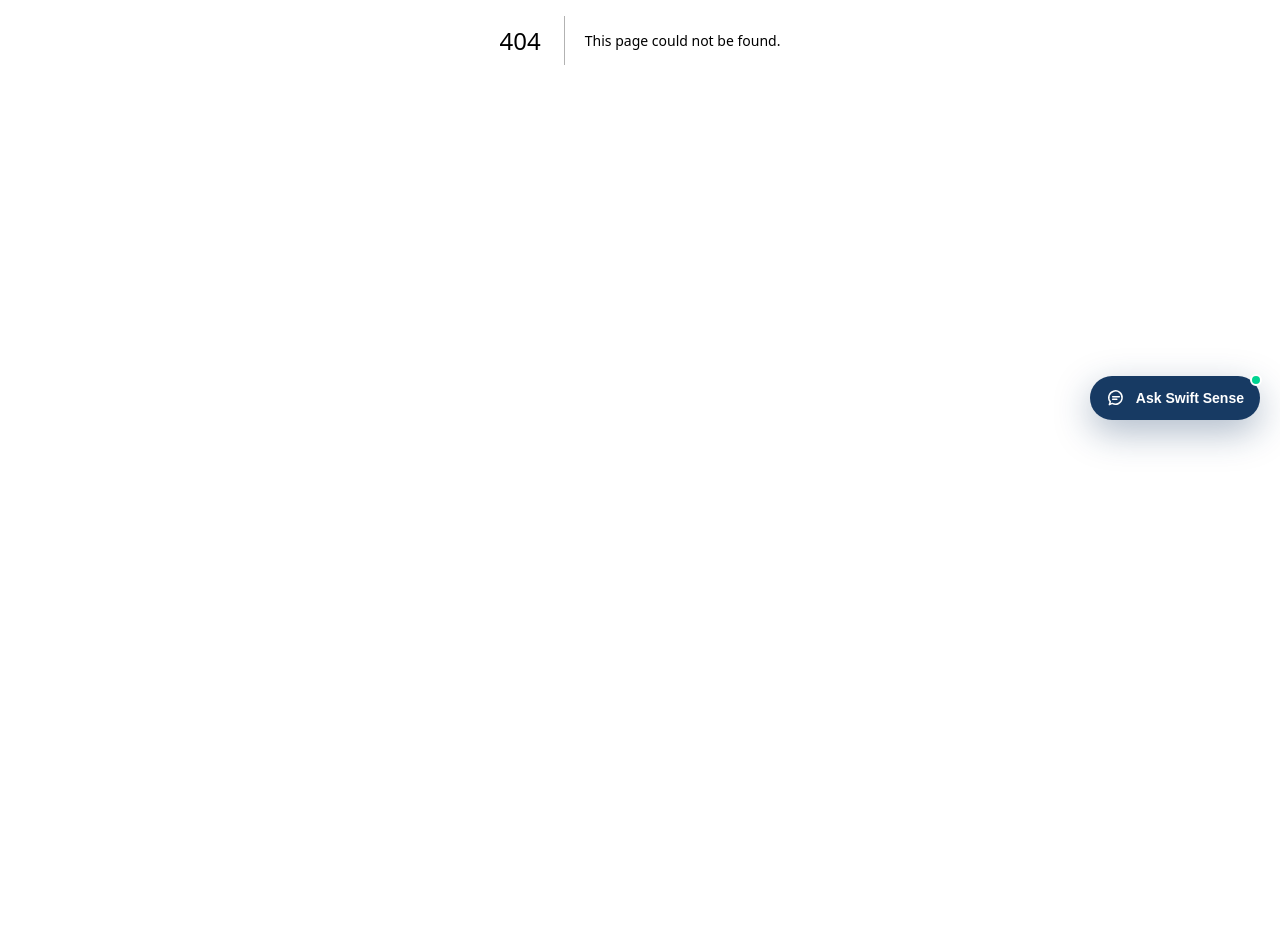
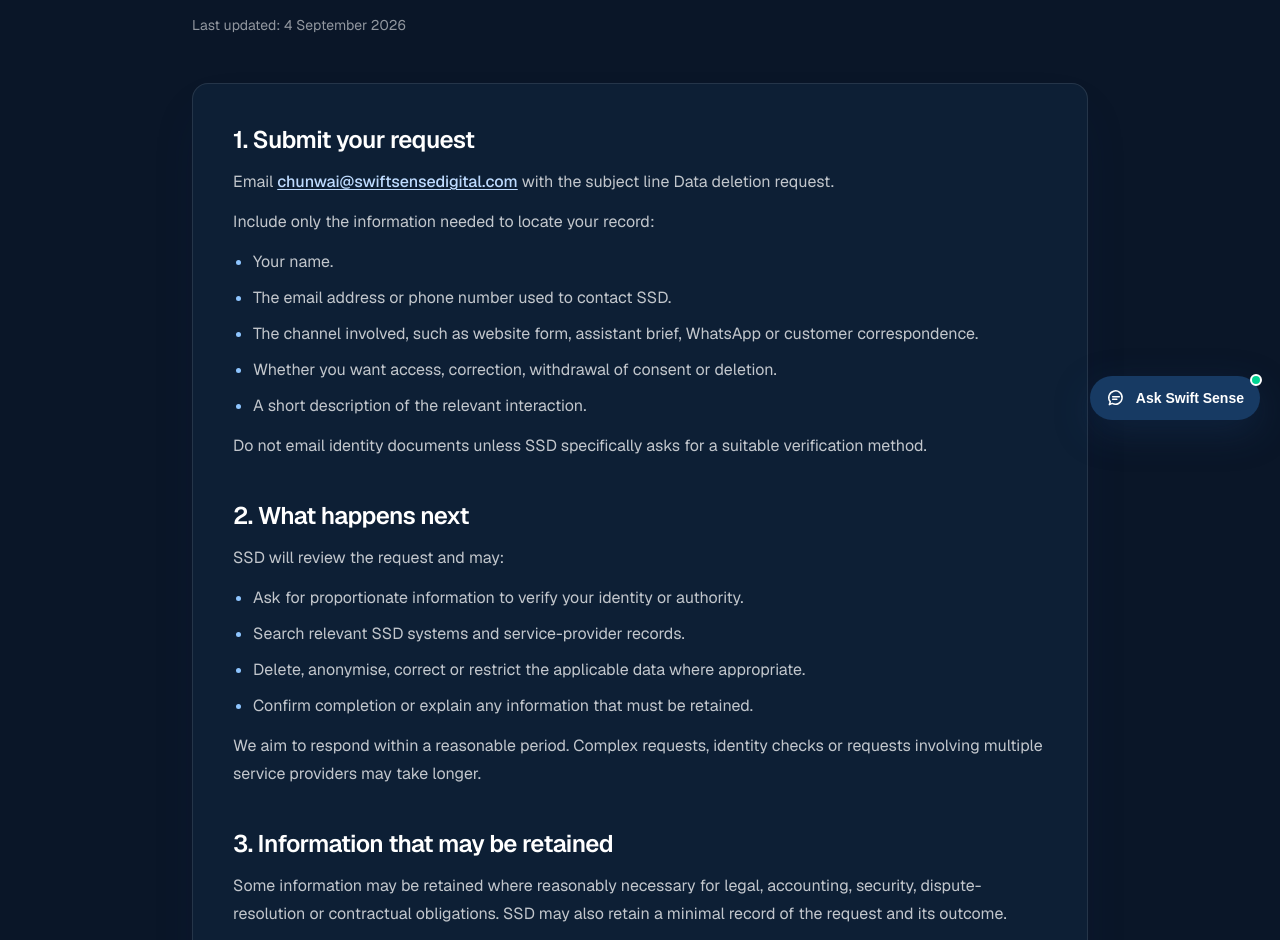
Before and after one commit to roylamcw/swift-sense-digital, a Next.js app: page /data-deletion in a window 1280 px wide. Before the commit this address had no page. Shown: the part 360-1300 px from the top of the page. Before the commit the page ends 800 px from the top, so only its background shows below. Built offline with nearby package versions, Linux system fonts and the light colour scheme.

Commit message:
feat: add data deletion instructions

```diff
--- /dev/null
+++ b/app/data-deletion/page.tsx
@@ -0,0 +1,134 @@
+import type { Metadata } from "next";
+import LegalPageShell, {
+  LegalList,
+  LegalSection,
+} from "../components/LegalPageShell";
+
+export const metadata: Metadata = {
+  title: "Data Deletion Instructions",
+  description:
+    "How to request access, correction or deletion of personal data held by Swift Sense Digital.",
+  alternates: {
+    canonical: "/data-deletion",
+  },
+};
+
+const LAST_UPDATED = "4 September 2026";
+
+export default function DataDeletionPage() {
+  return (
+    <LegalPageShell
+      eyebrow="Privacy request"
+      title="Data Deletion Instructions"
+      summary="Use these instructions to ask Swift Sense Digital to locate, correct or delete personal data connected with a website enquiry, AI-assisted brief, customer record or WhatsApp conversation."
+      lastUpdated={LAST_UPDATED}
+    >
+      <LegalSection title="1. Submit your request">
+        <p>
+          Email{" "}
+          <a
+            className="font-medium text-blue-200 underline underline-offset-2 hover:text-white"
+            href="mailto:chunwai@swiftsensedigital.com?subject=Data%20deletion%20request"
+          >
+            chunwai@swiftsensedigital.com
+          </a>{" "}
+          with the subject line Data deletion request.
+        </p>
+        <p>Include only the information needed to locate your record:</p>
+        <LegalList>
+          <li>Your name.</li>
+          <li>The email address or phone number used to contact SSD.</li>
+          <li>
+            The channel involved, such as website form, assistant brief,
+            WhatsApp or customer correspondence.
+          </li>
+          <li>
+            Whether you want access, correction, withdrawal of consent or
+            deletion.
+          </li>
+          <li>A short description of the relevant interaction.</li>
+        </LegalList>
+        <p>
+          Do not email identity documents unless SSD specifically asks for a
+          suitable verification method.
+        </p>
+      </LegalSection>
+
+      <LegalSection title="2. What happens next">
+        <p>SSD will review the request and may:</p>
+        <LegalList>
+          <li>
+            Ask for proportionate information to verify your identity or
+            authority.
+          </li>
+          <li>
+            Search relevant SSD systems and service-provider records.
+          </li>
+          <li>
+            Delete, anonymise, correct or restrict the applicable data where
+            appropriate.
+          </li>
+          <li>
+            Confirm completion or explain any information that must be retained.
+          </li>
+        </LegalList>
+        <p>
+          We aim to respond within a reasonable period. Complex requests,
+          identity checks or requests involving multiple service providers may
+          take longer.
+        </p>
+      </LegalSection>
+
+      <LegalSection title="3. Information that may be retained">
+        <p>
+          Some information may be retained where reasonably necessary for legal,
+          accounting, security, dispute-resolution or contractual obligations.
+          SSD may also retain a minimal record of the request and its outcome.
+        </p>
+      </LegalSection>
+
+      <LegalSection title="4. WhatsApp and independent accounts">
+        <p>
+          A request to SSD covers information controlled by SSD. Deleting a
+          conversation from your device does not automatically delete records
+          held by SSD, and an SSD request does not delete your Meta, WhatsApp,
+          Google, Microsoft, HubSpot, Vercel or AI-provider account data that
+          those providers independently control.
+        </p>
+        <p>
+          You may also use the controls provided directly by those services.
+        </p>
+      </LegalSection>
+
+      <LegalSection title="5. Cookies and analytics identifiers">
+        <p>
+          Browser cookies can be cleared or blocked through browser settings.
+          Analytics providers may offer separate opt-out or deletion controls.
+          If you want SSD to review an identifiable record connected with an
+          enquiry, include the relevant enquiry email or phone number in your
+          request.
+        </p>
+      </LegalSection>
+
+      <LegalSection title="6. Contact">
+        <p>
+          For questions about this process, email{" "}
+          <a
+            className="font-medium text-blue-200 underline underline-offset-2 hover:text-white"
+            href="mailto:chunwai@swiftsensedigital.com"
+          >
+            chunwai@swiftsensedigital.com
+          </a>
+          . See the{" "}
+          <a
+            className="font-medium text-blue-200 underline underline-offset-2 hover:text-white"
+            href="/privacy"
+          >
+            Privacy Policy
+          </a>{" "}
+          for the wider description of SSD&apos;s data practices.
+        </p>
+      </LegalSection>
+    </LegalPageShell>
+  );
+}
```
